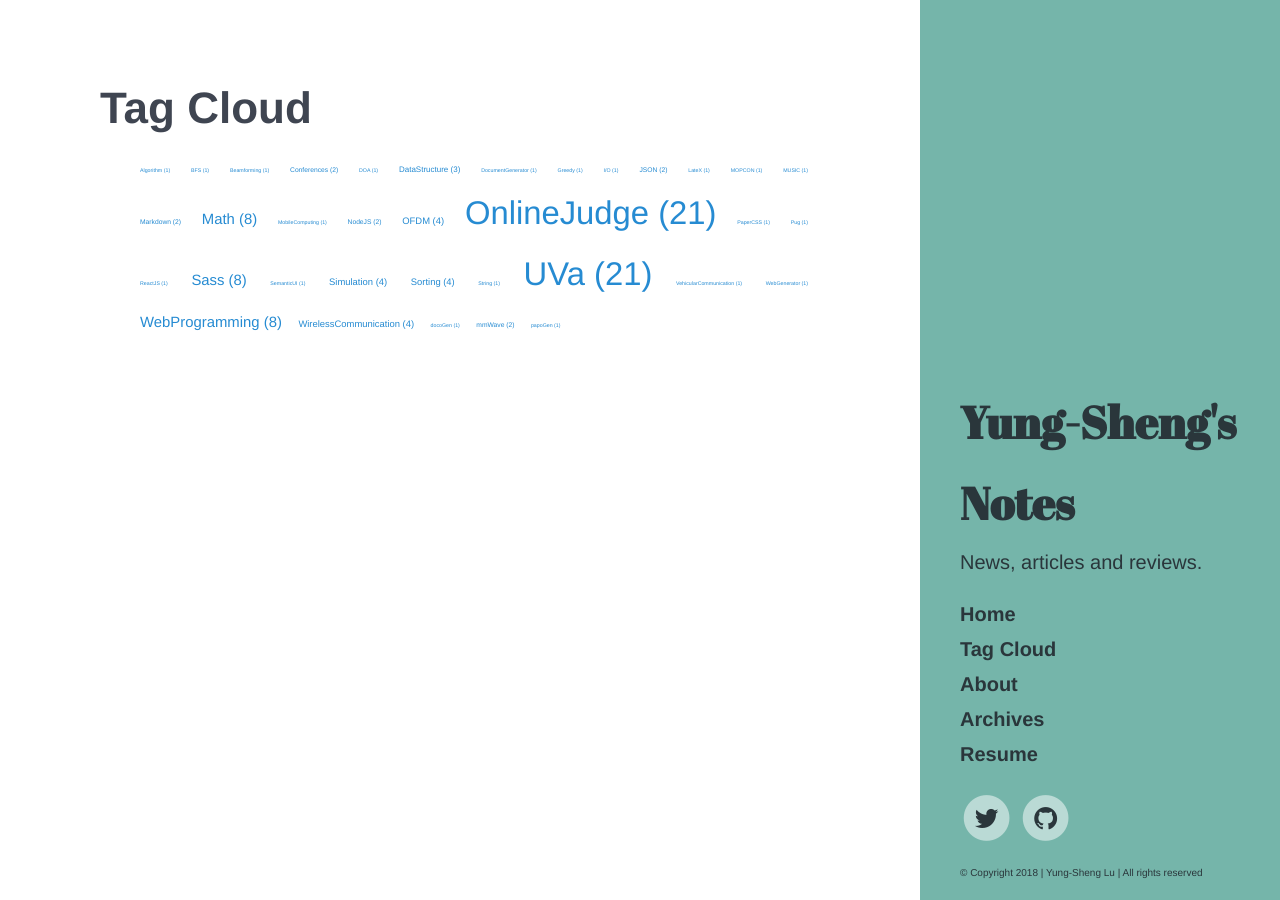
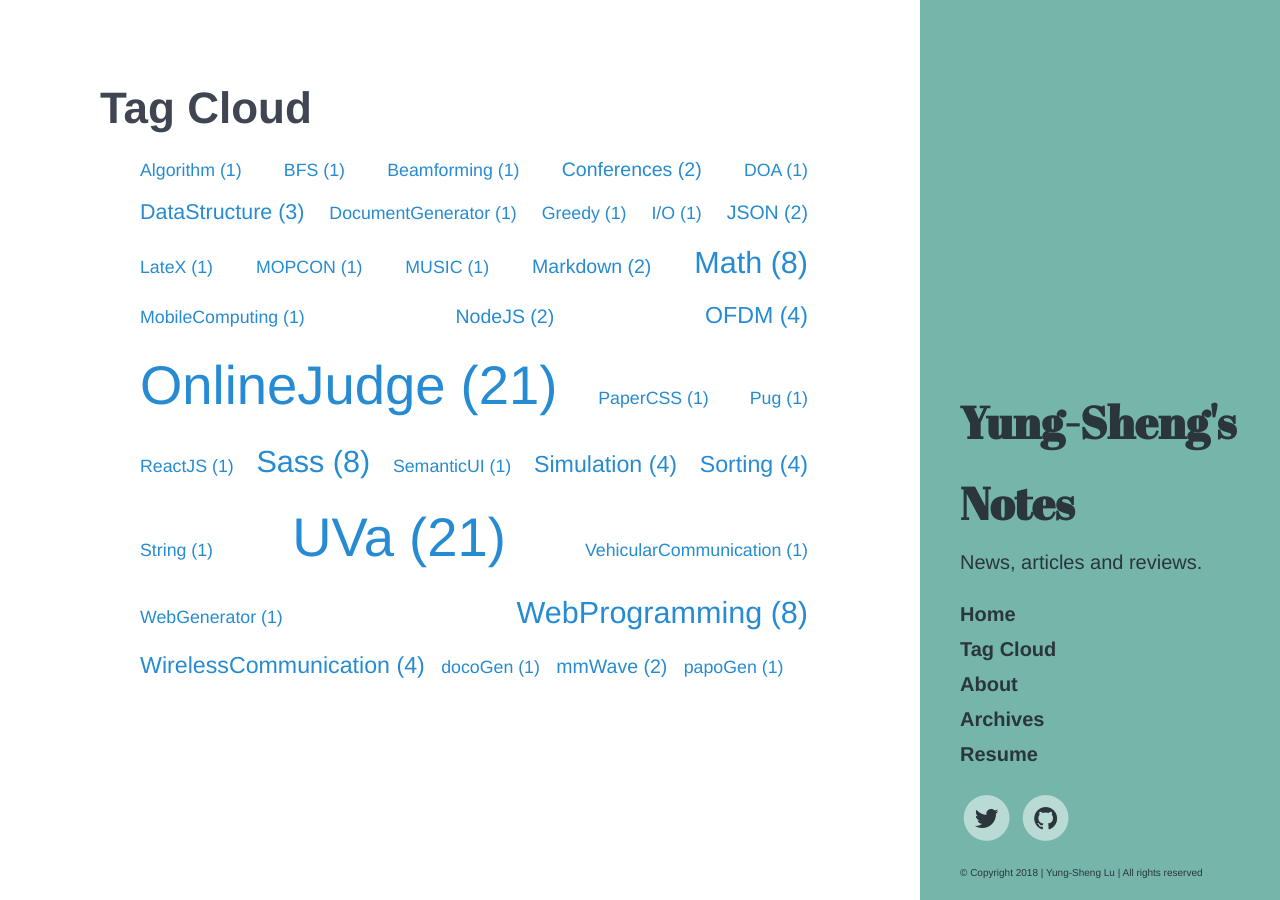
Before and after one commit to dppss90010/yungshenglu.github.io, a Jekyll site: the page built from TagCloud.md, in a window 1280 px wide. Built offline with Jekyll 4.4.1, drawn with Linux system fonts in a browser that asks for light colours; comment, search, counter and statistics services are not loaded.

Commit message:
Add TagCloud

```diff
--- a/TagCloud.md
+++ b/TagCloud.md
@@ -5,7 +5,7 @@
 <ul class="tag-cloud">
 {% assign sorted_tags = (site.tags | sort: 0) %}
 {% for tag in sorted_tags %}
-  <li style="font-size: {{ tag | last | size | times: 300 | divided_by: site.tags.size | plus: 25  }}%">
+  <li style="font-size: {{ tag | last | size | times: 400 | divided_by: site.tags.size | plus: 100  }}%">
     <a href="/tags/{{ tag[0] }}">
       {{ tag | first }} ({{ tag | last | size }})
     </a>
```
